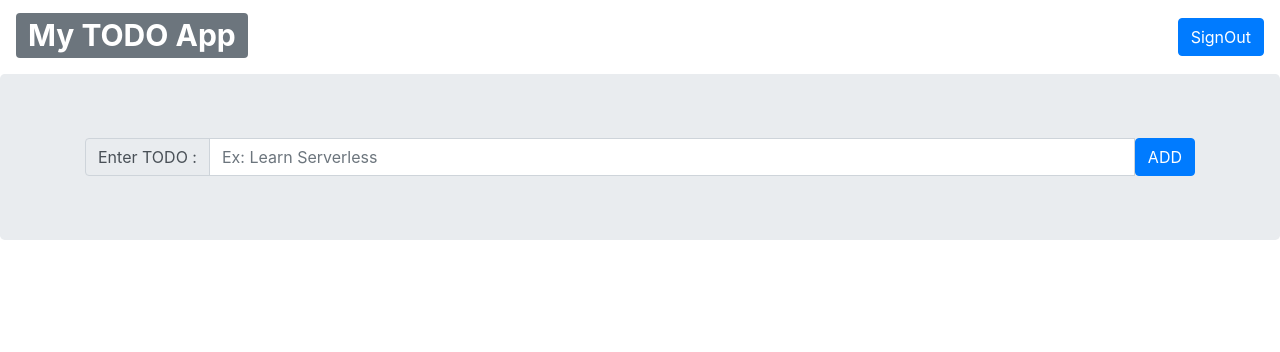
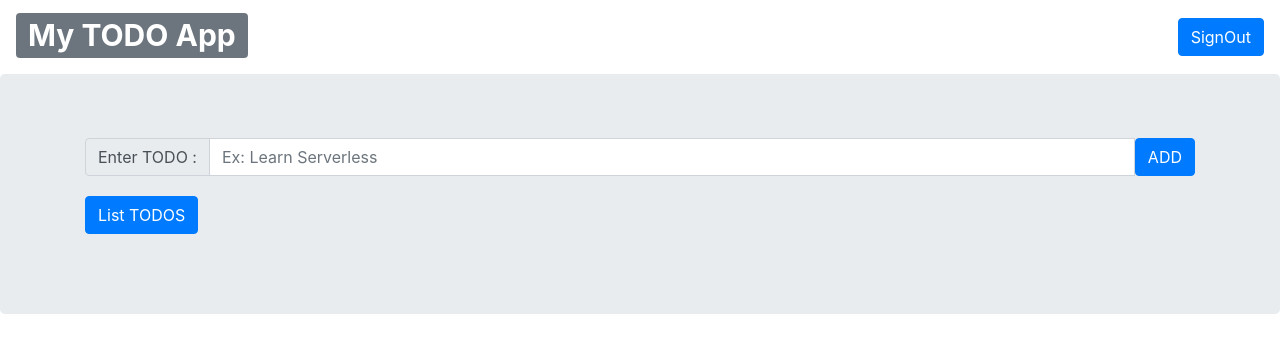
Before and after one commit to MidnightCaffeine/aws-amplify-react-app, a React (Create React App) app in the folder aws-react-frontend/: page / in a window 1280 px wide. Shown: the top 352 px of the page. Built offline with nearby package versions, Linux system fonts and the light colour scheme.

Commit message:
Added changes to list items

```diff
--- a/aws-react-frontend/src/App.js
+++ b/aws-react-frontend/src/App.js
@@ -15,6 +15,8 @@ import {
   InputGroupAddon,
   InputGroupText,
   Badge,
+  Card,
+  CardBody,
 } from "reactstrap";
 
 class App extends Component {
@@ -22,13 +24,20 @@ class App extends Component {
     super(props);
 
     this.toggle = this.toggle.bind(this);
+    this.toggleListTodos = this.toggleListTodos.bind(this);
     this.state = {
       isOpen: false,
+      isListTodosOpen: false,
     };
   }
   toggle() {
     this.setState({
       isOpen: !this.state.isOpen,
+    });
+  }
+  toggleListTodos() {
+    this.setState({
+      isListTodosOpen: !this.state.isListTodosOpen,
     });
   }
   render() {
@@ -61,6 +70,25 @@ class App extends Component {
               </Col>
             </Row>
           </Container>
+          <Container style={{paddingTop: "20px"}}>
+            <Button
+              color="primary"
+              onClick={this.toggleListTodos}
+              style={{ marginBottom: "1rem" }}
+            >
+              List TODOS
+            </Button>
+            <Collapse isOpen={this.state.isListTodosOpen}>
+              <Card>
+                <CardBody>
+                  Anim pariatur cliche reprehenderit, enim eiusmod high life
+                  accusamus terry richardson ad squid. Nihil anim keffiyeh
+                  helvetica, craft beer labore wes anderson cred nesciunt
+                  sapiente ea proident.
+                </CardBody>
+              </Card>
+            </Collapse>
+          </Container>
         </Jumbotron>
       </div>
     );
```
